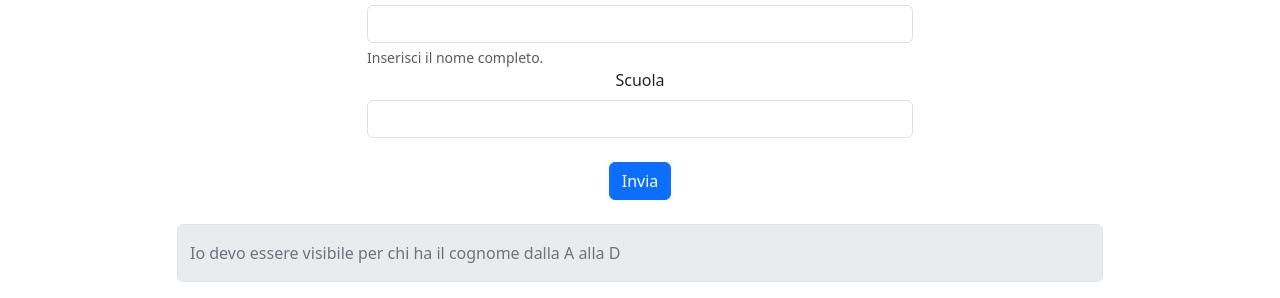
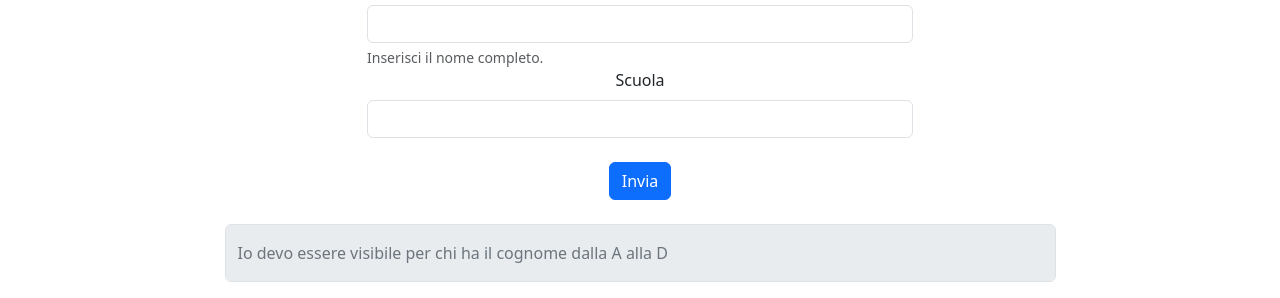
Before and after one commit to Plasma-Adry/Caccia-tesoro, a website: page Esercitazione.html in a window 1280 px wide. Shown: the part 568-866 px from the top of the page. Drawn offline with nearby package versions, Linux system fonts and the light colour scheme.

Commit message:
Ridimensionamento floating label

```diff
--- a/Esercitazione.html
+++ b/Esercitazione.html
@@ -71,7 +71,7 @@
   <div class="row">
     <div class="col">
     </div>
-    <div class="col-10">
+    <div class="col-9">
      <div class="form-floating mb-3">
      <input type="sentence" class="form-control" id="floatingInputDisabled" placeholder="Io devo essere visibile per chi ha il cognome dalla A alla D" disabled>
      <label for="floatingInputDisabled">Io devo essere visibile per chi ha il cognome dalla A alla D</label>
```
